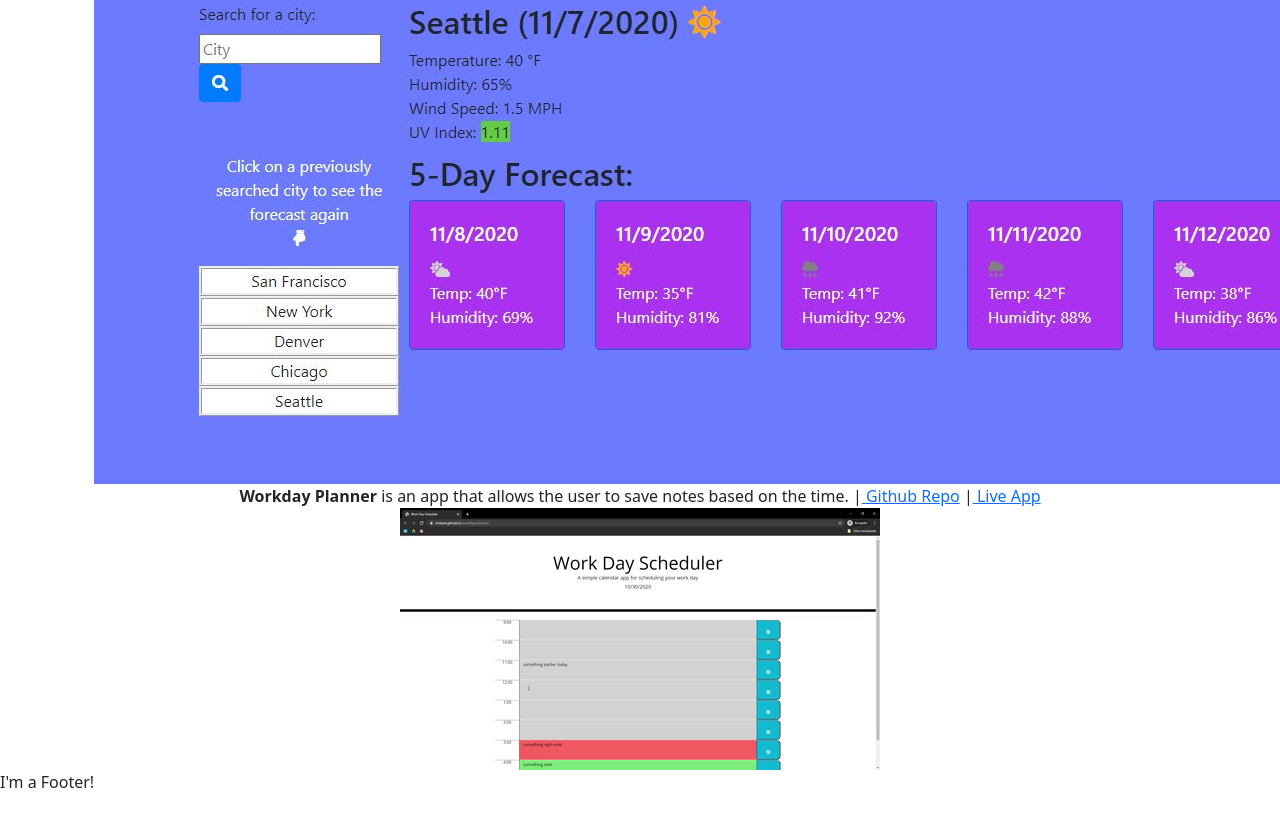
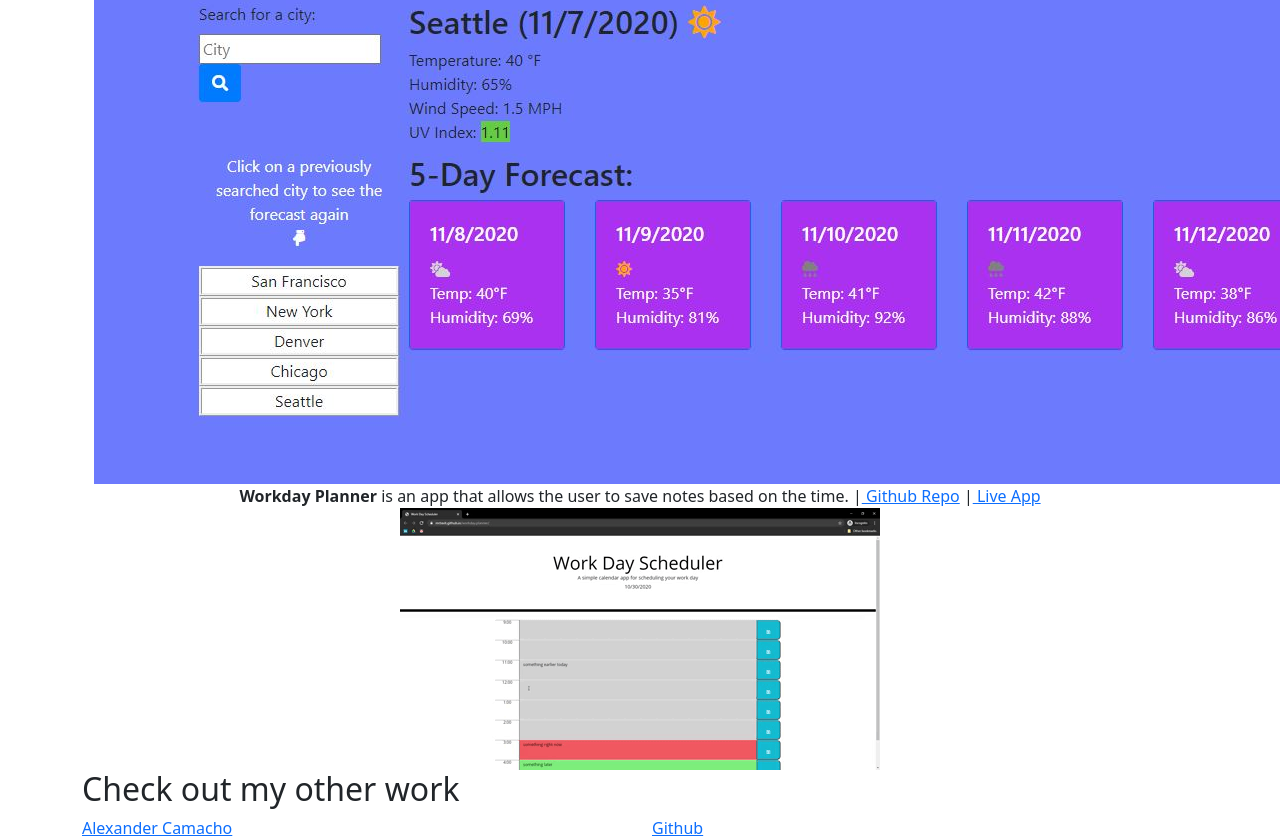
Before and after one commit to alexander-camacho/react-portfolio, a React (Create React App) app: page /projects in a window 1280 px wide. Shown: the part 1948-2788 px from the top of the page. Before the commit the page ends 2758 px from the top, so only its background shows below. Built offline with nearby package versions, Linux system fonts and the light colour scheme.

Commit message:
updated footer to include links

```diff
--- a/src/components/Footer/index.js
+++ b/src/components/Footer/index.js
@@ -1,12 +1,22 @@
 import React from "react"
-
-
+import "./style.css"
 const Footer = () => {
     return (
-        <footer>
-            <p>I'm a Footer!</p>
+            <footer >
+                <div className="container">
 
-        </footer>
+                <h2>Check out my other work</h2>
+                <div className="row">
+                    <div className="LI-profile-badge col-6" data-version="v1" data-size="medium" data-locale="en_US" data-type="horizontal" data-theme="light" data-vanity="alexander-camacho-940427150"><a className="LI-simple-link" href='https://www.linkedin.com/in/alexander-camacho-940427150?trk=profile-badge'>Alexander Camacho</a></div>
+
+                    <div className="col-6">
+
+                    <a href="https://github.com/alexander-camacho">Github</a>
+                    </div>
+                </div>
+                </div>
+
+            </footer>
     )
 }
 
--- /dev/null
+++ b/src/components/Footer/style.css
@@ -0,0 +1,10 @@
+.container-fluid {
+    padding-top: 50px;
+    padding-bottom: 50px;
+}
+footer {
+    /* position: fixed; */
+    left: 0;
+    bottom: 0;
+    width: 100%;
+}
```
